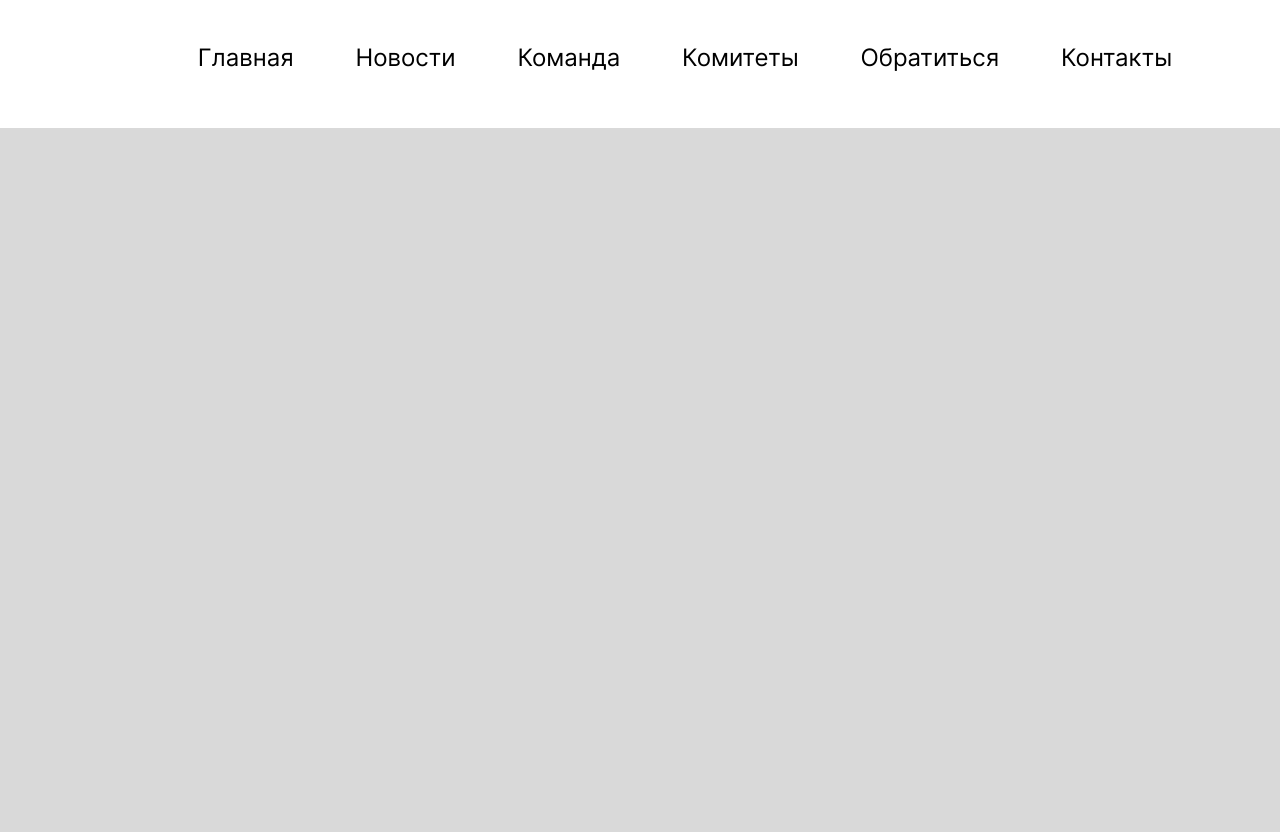
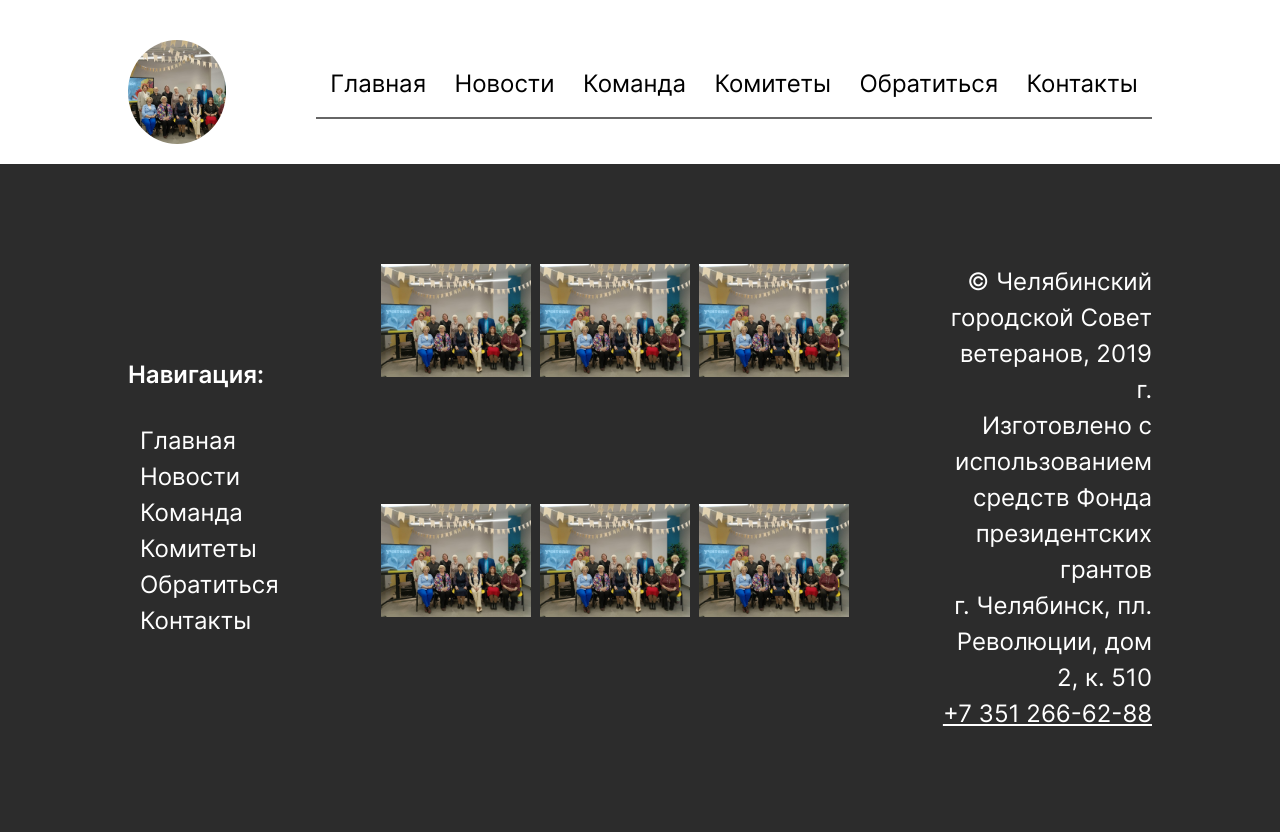
Before and after one commit to D30N3/sovet-veteranov, a plain HTML site: page client/index.html in a window 1280 px wide. Before the commit the page ends 800 px from the top, so only its background shows below. Drawn offline with Linux system fonts and the light colour scheme.

Commit message:
experimenting with title animation

```diff
--- a/client/index.html
+++ b/client/index.html
@@ -10,14 +10,14 @@
 </head>
 
 <body class="flex-center">
-
     <header>
         <div class="header-container container">
             <div class="header-logo-container">
-                <img src="" alt="">
+                <img src="./assets/images/template.jpeg" alt="logo-image">
             </div>
 
             <div class="header-navigation-container">
+                <nav class="header-navigation">
                     <ul>
                         <li><a href="#">Главная</a></li>
                         <li><a href="#">Новости</a></li>
@@ -26,11 +26,44 @@
                         <li><a href="#">Обратиться</a></li>
                         <li><a href="#">Контакты</a></li>
                     </ul>
+                </nav>
                 <div class="line"></div>
             </div>
         </div>
     </header>
 
+    <footer>
+        <div class="footer-container container">
+            <div class="footer-navigation-container">
+                <p>Навигация:</p>
+                <nav>
+                    <ul>
+                        <li><a href="#">Главная</a></li>
+                        <li><a href="#">Новости</a></li>
+                        <li><a href="#">Команда</a></li>
+                        <li><a href="#">Комитеты</a></li>
+                        <li><a href="#">Обратиться</a></li>
+                        <li><a href="#">Контакты</a></li>
+                    </ul>
+                </nav>
+            </div>
+
+            <div class="links-cards-container">
+                <div class="card-element"><img src="./assets/images/template.jpeg" alt="template"></div>
+                <div class="card-element"><img src="./assets/images/template.jpeg" alt="template"></div>
+                <div class="card-element"><img src="./assets/images/template.jpeg" alt="template"></div>
+                <div class="card-element"><img src="./assets/images/template.jpeg" alt="template"></div>
+                <div class="card-element"><img src="./assets/images/template.jpeg" alt="template"></div>
+                <div class="card-element"><img src="./assets/images/template.jpeg" alt="template"></div>
+            </div>
+
+            <div class="contacts-container">
+                <p>© Челябинский городской Совет ветеранов, 2019 г. <br>Изготовлено с использованием средств Фонда президентских грантов</p>
+                <p>г. Челябинск, пл. Революции, дом 2, к. 510 <br><u>+7 351 266-62-88</u></p>
+            </div>
+        </div>
+    </footer>
+
     <!-- !!СРАЗУ СДЕЛАТЬ FOOTER!! -->
     <!-- СТИЛИ ДЛЯ HEADER И FOOTER ПИСАТЬ В LAYOUT -->
 </body>
--- a/client/styles/components.css
+++ b/client/styles/components.css
@@ -52,6 +52,6 @@
     font-family: "Inter Bold";
 }
 .container {
-    width: 88%;
+    width: 80%;
     margin: 0 auto;
 }
--- a/client/styles/layout.css
+++ b/client/styles/layout.css
@@ -1,6 +1,4 @@
 /* HEADER */
-/* + */
-/* FOOTER */
 header {
     padding: 40px 0 20px;
     font-size: var(--pcNavigationText);
@@ -12,32 +10,114 @@ header {
     display: flex;
     gap: var(--homePageGap);
 }
-.header-logo-container {
-    width: auto;
-    height: 100%;
+.header-logo-container img{
+    object-fit: cover;
+    width: 15vh;
+    height: 13vh;
     border-radius: 50%;
-    background-color: var(--lightGray);
 }
 .header-navigation-container {
+    display: flex;
     width: 100%;
-    display: flex;
     flex-direction: column;
     justify-content: center;
-    gap: 30px;
+    gap: 15px;
     ul {
+        display: flex;
         justify-content: space-around;
-        display: flex;
     }
-    li {
-        list-style-type: none;
-    }
+}
+.header-navigation li a {
+    text-decoration: none;
+    position: relative;
+    display: inline-block;
+}
+.header-navigation li a::after {
+    content: '';
+    position: absolute;
+    bottom: -15px;
+    left: 50%;
+    transform: translateX(-50%);
+    width: 0;
+    height: 2px;
+    background-color: #666;
+    transition: width 0.2s ease-out;
+}
+.header-navigation li a:hover::after {
+    transition: width 0.2s ease-out;
+    width: 100%;
 }
 .line {
     width: 100%;
     height: 2px;
-    background-color: var(--stroke);
+    background-color: #666;
 }
 
-body {
-    background-color: var(--lightGray);
+/* FOOTER */
+footer {
+    background-color: #2C2C2C;
+    padding: 100px 0;
 }
+.footer-container {
+    display: flex;
+    gap: var(--homePageGap);
+    color: var(--mainWhite);
+    font-family: "Inter Regular";
+    font-size: var(--pcNavigationText);
+    justify-content: center;
+}
+.footer-navigation-container {
+    display: flex;
+    gap: 30px;
+    justify-content: center;
+    flex-direction: column;
+
+    font-family: "Inter Semi Bold";
+    ul {
+        display: grid;
+        grid-template-columns: repeat(1, 1fr);
+        padding: 0px 12px;
+        a {
+            font-family: "Inter Regular";
+            color: var(--mainWhite);
+        }
+    }
+}
+.links-cards-container {
+    display: grid;
+    grid-template-columns: repeat(3, 1fr);
+    column-gap: 9px;
+    row-gap: 12px;
+}
+.card-element {
+    max-width: 200px;
+    min-width: 150px;
+    min-height: 90px;
+}
+.contacts-container {
+    display: flex;
+    flex-direction: column;
+    text-align: right;
+    justify-content: space-between;
+}
+
+/* @media (max-width: 1300px) {
+    .footer-container {
+        font-size: var(--mobileNavigationText);
+        flex-direction: column;
+        align-items: center;
+        text-align: center;
+    }
+    .footer-navigation-container {
+        ul {
+            display: grid;
+            grid-template-columns: repeat(3, 1fr);
+        }
+    }
+    .card-element {
+        min-width: 80px;
+    }
+    .contacts-container {
+        text-align: center;
+    }
+} */
```
Also changed, not shown: client/assets/images/template.jpeg (added). Lines whose indentation alone changed are shown as unchanged.
